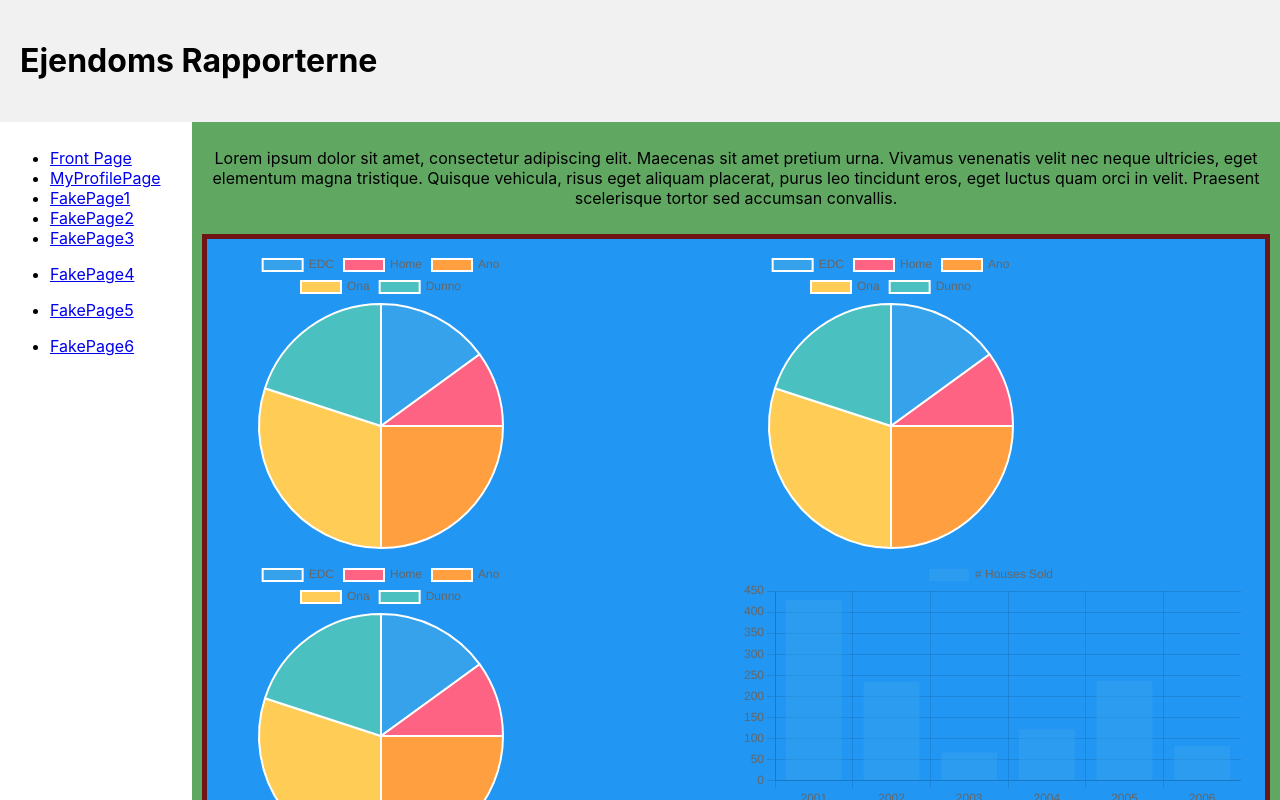
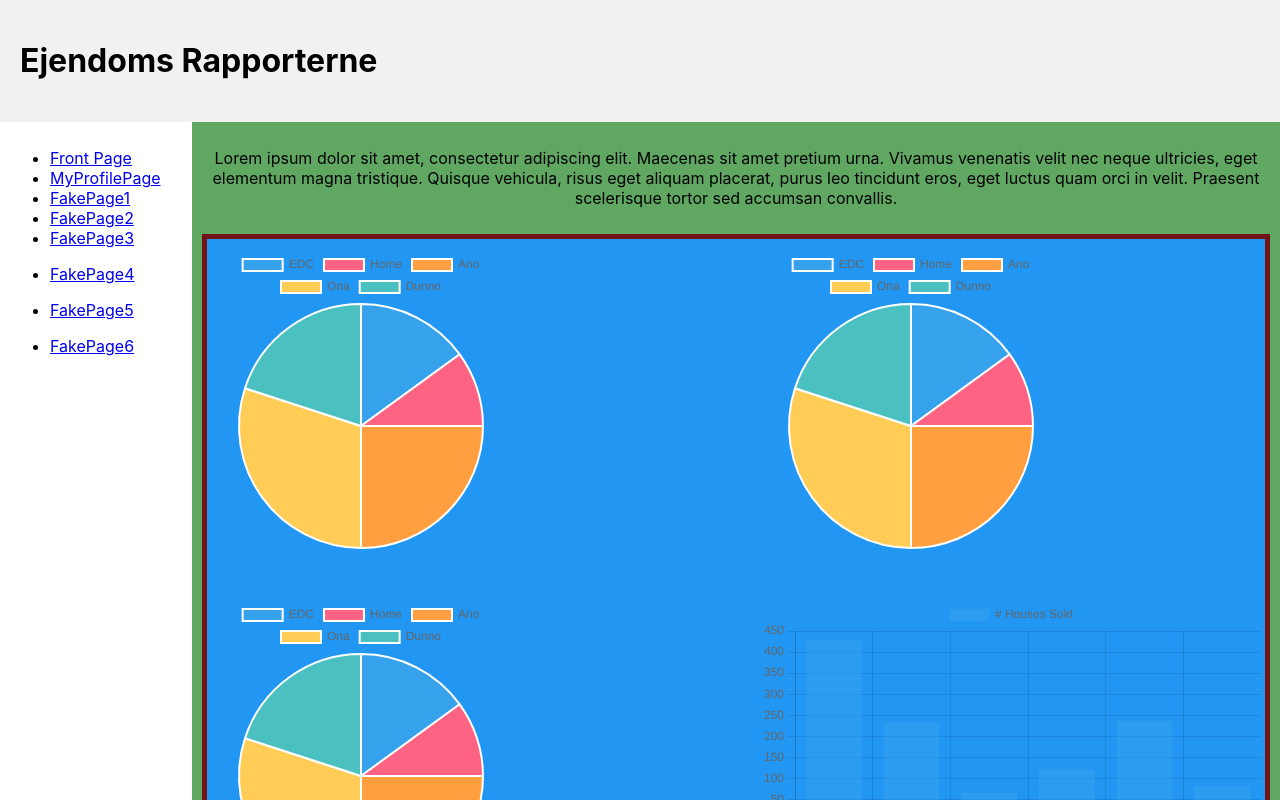
Before and after one commit to Nightbloom3/RealView, a React (Create React App) app: page / in a window 1280 px wide. Shown: the top 800 px of the page. Built offline with nearby package versions, Linux system fonts and the light colour scheme.

Commit message:
Content window same seize

```diff
--- a/src/App.css
+++ b/src/App.css
@@ -32,6 +32,7 @@
   .column.middle {
     background-color: #60a862;
     width: 85%;
+    height: 800px;
     /* height: calc(100vh - 20px - 40px - 20px); */
     /* Adjust the values as needed */
     /* The above calculation subtracts the header and footer heights */
--- a/src/Pages/FrontPage/FrontPage.css
+++ b/src/Pages/FrontPage/FrontPage.css
@@ -3,9 +3,8 @@
 .FrontPage_Content_Grid-Container {
   display: grid;
   grid-template-columns: auto auto;
-  gap: 10px;
+  gap: 50px;
   max-width: 100%; /* Set a maximum width for the container */
-  min-height: 100%;
   background-color: #2196F3;
   padding: 10px;
   justify-content: center;
```
